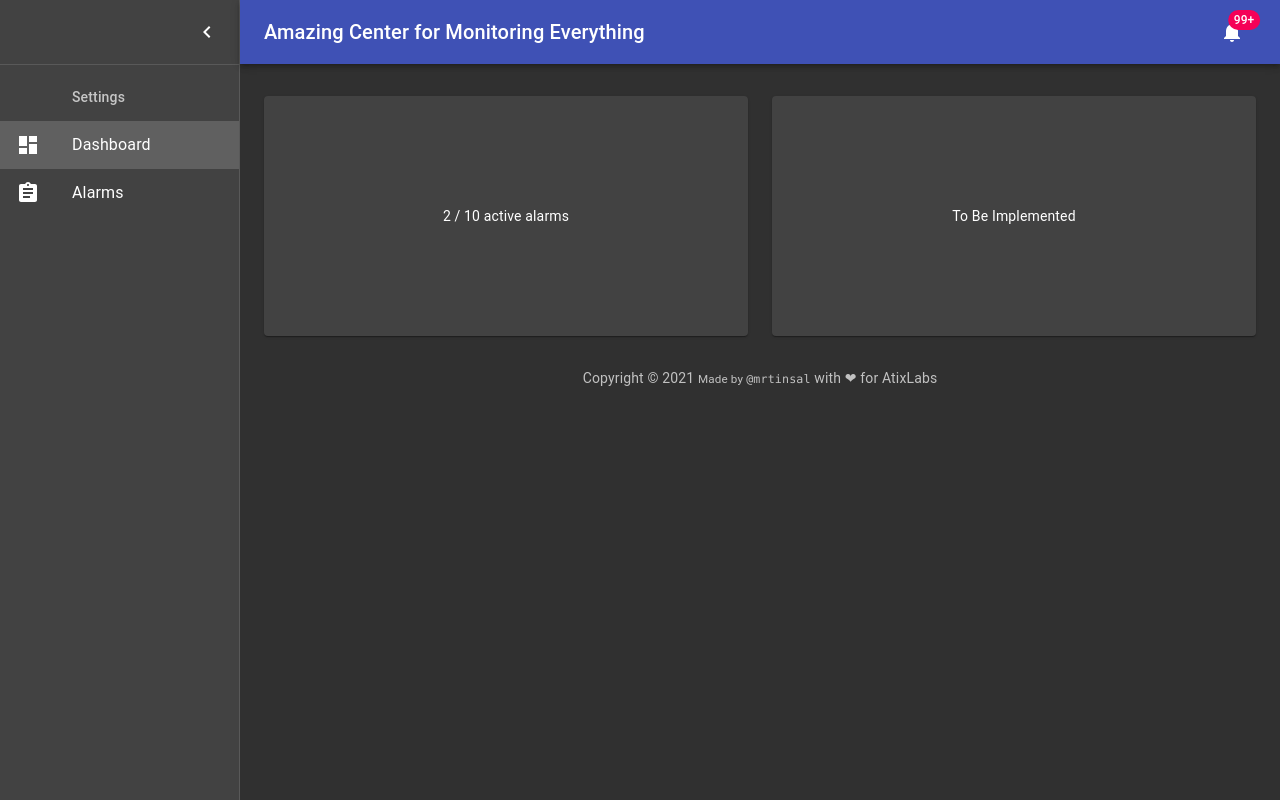
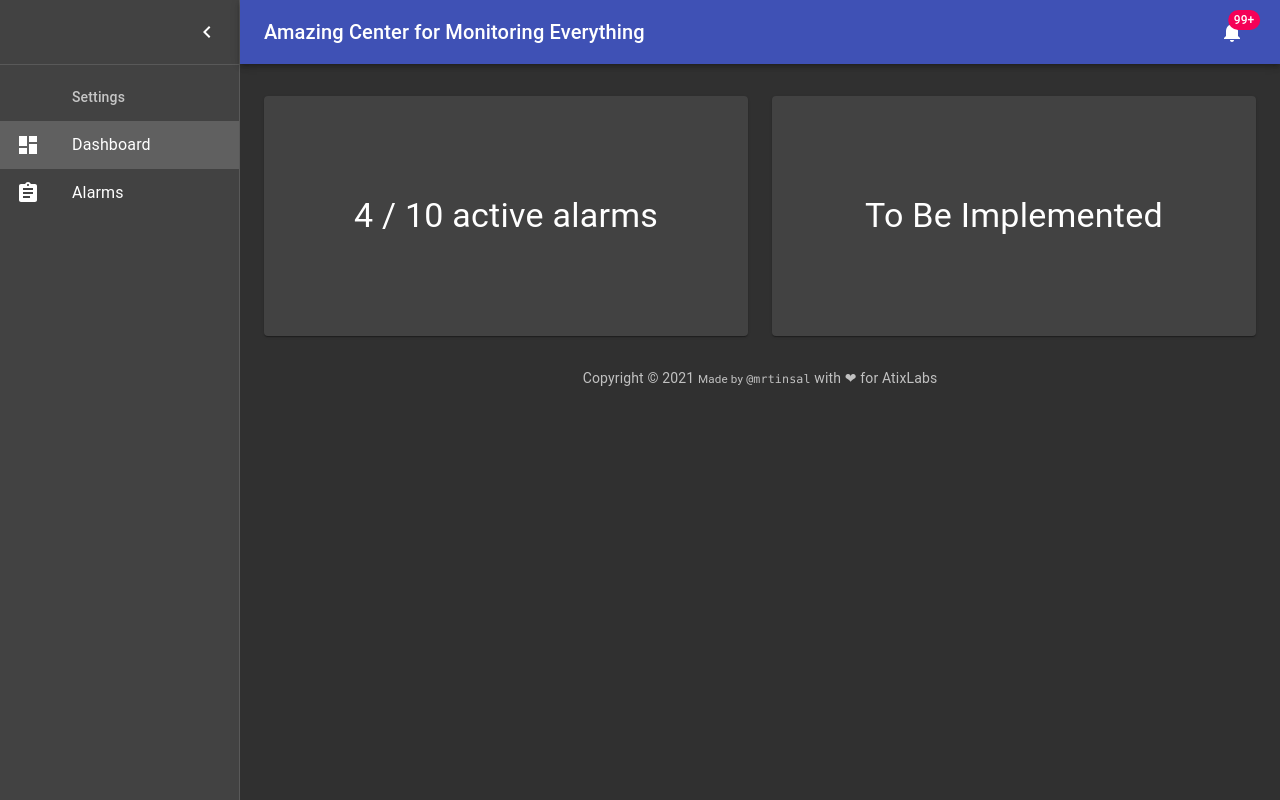
Before and after one commit to tincho/acme-panel, a React (Create React App) app: page / in a window 1280 px wide. Built offline with nearby package versions, Linux system fonts and the light colour scheme.

Commit message:
fix: forgot 1 rename

```diff
--- a/src/components/pages/Dashboard/Dashboard.js
+++ b/src/components/pages/Dashboard/Dashboard.js
@@ -2,6 +2,7 @@ import React from "react";
 import clsx from "clsx";
 import { makeStyles } from "@material-ui/core/styles";
 import Grid from "@material-ui/core/Grid";
+import Typography from "@material-ui/core/Typography";
 import Paper from "@material-ui/core/Paper";
 
 const useStyles = makeStyles((theme) => ({
@@ -22,13 +23,27 @@ export default function DashboardPage() {
   const classes = useStyles();
   const fixedHeightPaper = clsx(classes.paper, classes.fixedHeight);
 
+  const alarms = {
+    active: 4,
+    total: 10,
+  };
+  const { active, total } = alarms;
+
   return (
     <>
       <Grid item xs={12} md={6}>
-        <Paper className={fixedHeightPaper}>{"2 / 10 active alarms"}</Paper>
+        <Paper className={fixedHeightPaper}>
+          <Typography component="h4" variant="h4">
+            {active} / {total} active alarms
+          </Typography>
+        </Paper>
       </Grid>
       <Grid item xs={12} md={6}>
-        <Paper className={fixedHeightPaper}>{"To Be Implemented"}</Paper>
+        <Paper className={fixedHeightPaper}>
+          <Typography component="h4" variant="h4">
+            To Be Implemented
+          </Typography>
+        </Paper>
       </Grid>
     </>
   );
```
Also changed, not shown: src/components/pages/Alarms/Alarms.js (renamed from src/components/pages/Alerts/Alerts.js), src/components/pages/Alarms/index.js (renamed from src/components/pages/Alerts/index.js).
